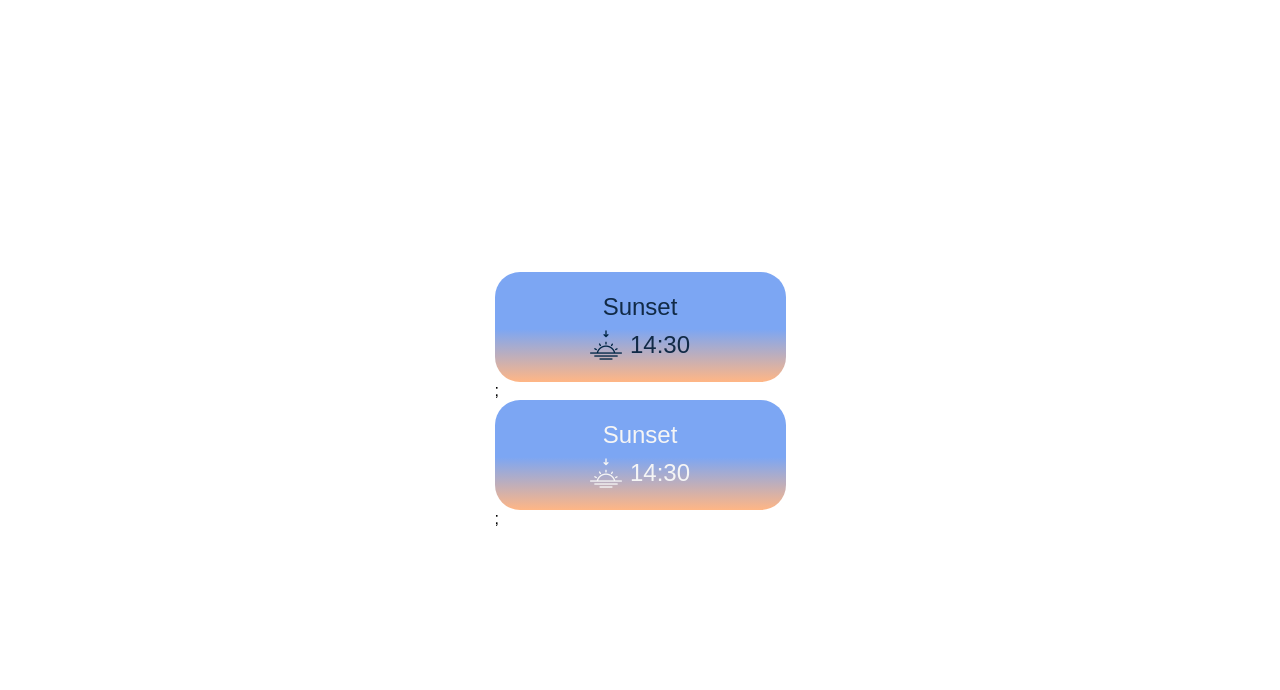
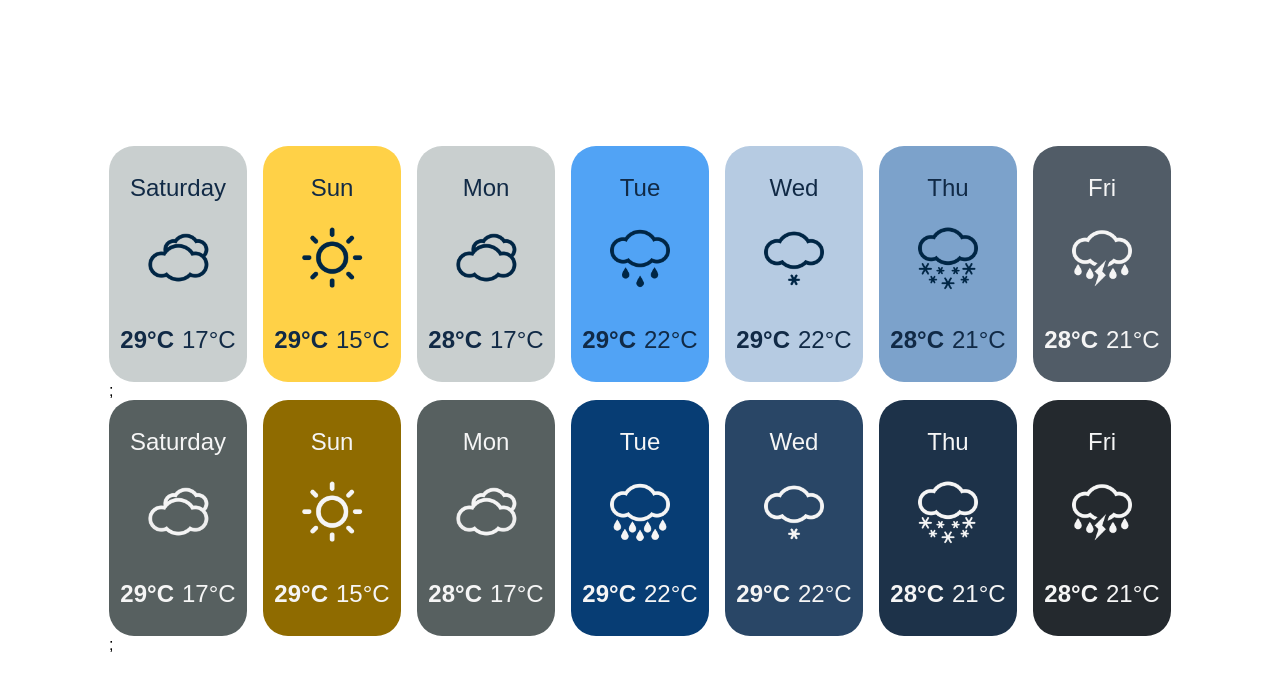
Before and after one commit to Hideyoshizane/WezaReport, a Next.js app: page /test in a window 1280 px wide. Shown: the top 690 px of the page. Built offline with nearby package versions, Linux system fonts and the light colour scheme.

Commit message:
Weather forecast component

```diff
--- a/pages/test.js
+++ b/pages/test.js
@@ -8,13 +8,48 @@ import Visibility from '@/components/Visibility/Visibility';
 import Pressure from '@/components/Pressure/Pressure';
 import Sunrise from '@/components/Sunrise/Sunrise';
 import Sunset from '@/components/Sunset/Sunset';
+import WeatherCard from '@/components/WeatherCard/WeatherCard';
+import ForecastGroup from '@/components/ForecastGroup/ForecastGroup';
 import '../styles/globals.css';
+
+const Object = {
+	time: [],
+	weatherCode: {
+		0: 3,
+		1: 0,
+		2: 1,
+		3: 53,
+		4: 71,
+		5: 85,
+		6: 99,
+	},
+	temperature2mMax: {
+		0: 29.243499755859375,
+		1: 28.743499755859375,
+		2: 27.956501007080078,
+		3: 28.506500244140625,
+		4: 28.9064998626709,
+		5: 27.956501007080078,
+		6: 28.056499481201172,
+	},
+	temperature2mMin: {
+		0: 16.943500518798828,
+		1: 14.893499374389648,
+		2: 17.043498992919922,
+		3: 22.006500244140625,
+		4: 22.4064998626709,
+		5: 20.706501007080078,
+		6: 21.006500244140625,
+	},
+	uvIndexMax: null,
+	precipitationProbabilityMax: null,
+};
 
 export default function Main() {
 	return (
 		<div>
-			<Sunset sunriseTime={'2024-10-25T14:30:00Z'} darkMode={false} />;
-			<Sunset sunriseTime={'2024-10-25T14:30:00Z'} darkMode={true} />;
+			<ForecastGroup currentDate={'2024-10-26T14:30:00Z'} WeatherData={Object} darkMode={false} usaMode={false} />;
+			<ForecastGroup currentDate={'2024-10-26T14:30:00Z'} WeatherData={Object} darkMode={true} usaMode={false} />;
 		</div>
 	);
 }
--- /dev/null
+++ b/src/components/ForecastGroup/ForecastGroup.jsx
@@ -0,0 +1,41 @@
+import React from 'react';
+import WeatherCard from '../WeatherCard/WeatherCard';
+import styles from './ForecastGroup.module.css';
+
+const ForecastGroup = ({ currentDate, WeatherData, darkMode, usaMode }) => {
+	const dateObj = new Date(currentDate);
+
+	const daysArray = [];
+	daysArray.push(dateObj.toLocaleDateString('en-US', { weekday: 'long' }));
+
+	// Get the next 6 days of the week starting from array[1]
+	for (let i = 1; i <= 6; i++) {
+		const nextDate = new Date(dateObj);
+		nextDate.setDate(dateObj.getDate() + i);
+		daysArray.push(nextDate.toLocaleDateString('en-US', { weekday: 'long' }).slice(0, 3));
+	}
+
+	return (
+		<div className={styles.wrapper}>
+			{Object.keys(WeatherData.weatherCode).map((key, index) => {
+				const code = WeatherData.weatherCode[key];
+				const maxTemp = Math.round(WeatherData.temperature2mMax[key]);
+				const lowTemp = Math.round(WeatherData.temperature2mMin[key]);
+
+				return (
+					<WeatherCard
+						key={key}
+						day={daysArray[index]}
+						code={code}
+						maxTemp={usaMode ? (maxTemp * 9) / 5 + 32 : maxTemp} // Convert to F if usaMode is true
+						lowTemp={usaMode ? (lowTemp * 9) / 5 + 32 : lowTemp} // Convert to F if usaMode is true
+						darkMode={darkMode}
+						usaMode={usaMode}
+					/>
+				);
+			})}
+		</div>
+	);
+};
+
+export default ForecastGroup;
--- /dev/null
+++ b/src/components/ForecastGroup/ForecastGroup.module.css
@@ -0,0 +1,16 @@
+.wrapper {
+    display: flex;
+    gap: 16px;
+}
+
+
+@media (max-width:640px) {
+    .wrapper {
+        display: flex;
+        flex-direction: column;
+    }
+}
+
+@media(min-width: 641px) and (max-width:1447px) {}
+
+@media (min-width: 1448px) {}
--- a/src/components/UVIndex/UVIndex.jsx
+++ b/src/components/UVIndex/UVIndex.jsx
@@ -5,12 +5,12 @@ import styles from './UVIndex.module.css';
 const UVIndex = ({ uvValue, darkMode }) => {
 	// Function to determine UV index message based on the value
 	const getUVMessage = (value) => {
-		if (value < 0) return 'Invalid value';
-		if (value <= 2.9) return 'Low';
-		if (value <= 5.9) return 'Moderate';
-		if (value <= 7.9) return 'High';
-		if (value <= 10.9) return 'Very High';
-		return 'Extreme';
+		if (value < 0) return `Invalid value (${value})`;
+		if (value <= 2.9) return `Low (${value})`;
+		if (value <= 5.9) return `Moderate (${value})`;
+		if (value <= 7.9) return `High (${value})`;
+		if (value <= 10.9) return `Very High (${value})`;
+		return `Extreme (${value})`;
 	};
 
 	const containerStyle = darkMode ? styles.darkContainer : styles.lightContainer;
--- /dev/null
+++ b/src/components/WeatherCard/WeatherCard.jsx
@@ -0,0 +1,99 @@
+import React from 'react';
+import Image from 'next/image';
+
+import sunnyLightIcon from '../../../public/assets/icons/light/sunny.png';
+import sunnyDarkIcon from '../../../public/assets/icons/dark/sunny.png';
+import cloudyLightIcon from '../../../public/assets/icons/light/cloudy.png';
+import cloudyDarkIcon from '../../../public/assets/icons/dark/cloudy.png';
+import rainyLightIcon from '../../../public/assets/icons/light/rainy.png';
+import rainyDarkIcon from '../../../public/assets/icons/dark/rainy.png';
+import snowLightIcon from '../../../public/assets/icons/light/snow.png';
+import snowDarkIcon from '../../../public/assets/icons/dark/snow.png';
+import snowstormLightIcon from '../../../public/assets/icons/light/snowstorm.png';
+import snowstormDarkIcon from '../../../public/assets/icons/dark/snowstorm.png';
+import stormLightIcon from '../../../public/assets/icons/light/storm.png';
+import stormDarkIcon from '../../../public/assets/icons/dark/storm.png';
+
+import styles from './WeatherCard.module.css';
+
+const WeatherCard = ({ day, code, maxTemp, lowTemp, darkMode, usaMode }) => {
+	maxTemp = Number(maxTemp);
+	lowTemp = Number(lowTemp);
+
+	// Convert Celsius to Fahrenheit if usaMode is true
+	if (usaMode) {
+		maxTemp = Math.round(maxTemp * (9 / 5) + 32);
+		lowTemp = Math.round(lowTemp * (9 / 5) + 32);
+	}
+
+	const weatherCategories = {
+		sunny: { lightIcon: sunnyLightIcon, darkIcon: sunnyDarkIcon },
+		cloudy: { lightIcon: cloudyLightIcon, darkIcon: cloudyDarkIcon },
+		rainy: { lightIcon: rainyLightIcon, darkIcon: rainyDarkIcon },
+		snow: { lightIcon: snowLightIcon, darkIcon: snowDarkIcon },
+		snowstorm: { lightIcon: snowstormLightIcon, darkIcon: snowstormDarkIcon },
+		storm: { lightIcon: stormLightIcon, darkIcon: stormDarkIcon },
+	};
+
+	const weatherCodeToCategory = {
+		0: 'sunny',
+		1: 'cloudy',
+		2: 'cloudy',
+		3: 'cloudy',
+		45: 'cloudy',
+		48: 'cloudy',
+		51: 'rainy',
+		53: 'rainy',
+		55: 'rainy',
+		56: 'rainy',
+		57: 'rainy',
+		61: 'rainy',
+		63: 'rainy',
+		65: 'rainy',
+		66: 'rainy',
+		67: 'rainy',
+		71: 'snow',
+		73: 'snow',
+		75: 'snow',
+		77: 'snow',
+		80: 'rainy',
+		81: 'rainy',
+		82: 'rainy',
+		85: 'snowstorm',
+		86: 'snowstorm',
+		95: 'storm',
+		96: 'storm',
+		99: 'storm',
+	};
+
+	const category = weatherCodeToCategory[code] || 'sunny';
+	const icon = darkMode ? weatherCategories[category].darkIcon : weatherCategories[category].lightIcon;
+
+	// Combine container and specific styles
+	const containerStyle = `${styles.container} ${styles[`${category}${darkMode ? 'Dark' : 'Light'}`]}`;
+	const textColor =
+		containerStyle === `${styles.container} ${styles.stormLight}`
+			? styles.darkText
+			: darkMode
+			? styles.darkText
+			: styles.lightText;
+
+	return (
+		<div className={containerStyle}>
+			<div className={styles.titleWrapper}>
+				<h1 className={`${styles.Title} ${textColor}`}>{day}</h1>
+				<Image src={icon} alt={`${category} icon`} className={styles.iconSize} priority />
+			</div>
+			<div className={styles.temperatures}>
+				<h2 className={`${styles.max} ${textColor}`}>
+					{maxTemp}°{usaMode ? 'F' : 'C'}
+				</h2>
+				<h2 className={`${styles.low} ${textColor}`}>
+					{lowTemp}°{usaMode ? 'F' : 'C'}
+				</h2>
+			</div>
+		</div>
+	);
+};
+
+export default WeatherCard;
--- /dev/null
+++ b/src/components/WeatherCard/WeatherCard.module.css
@@ -0,0 +1,210 @@
+.container {
+    border-radius: 25px;
+    display: flex;
+    flex-direction: column;
+    justify-content: center;
+    align-items: center;
+    background-color: aquamarine;
+}
+
+.darkText {
+    color: #F5F5F5;
+    padding: 0;
+    margin: 0;
+}
+
+.lightText {
+    color: #112A46;
+    padding: 0;
+    margin: 0;
+}
+
+.titleWrapper {
+    display: flex;
+    gap: 8px;
+    align-items: center;
+}
+
+.sunnyLight {
+    background-color: #FFD147;
+}
+
+.sunnyDark {
+    background-color: #8F6B00;
+}
+
+.cloudyLight {
+    background-color: #C9CFCF;
+}
+
+.cloudyDark {
+    background-color: #576060;
+}
+
+.rainyLight {
+    background-color: #51A3F5;
+}
+
+.rainyDark {
+    background-color: #073D74;
+}
+
+.snowLight {
+    background-color: #B6CBE2;
+}
+
+.snowDark {
+    background-color: #294666;
+}
+
+
+.snowstormLight {
+    background-color: #7CA2CB;
+}
+
+.snowstormDark {
+    background-color: #1D3249;
+}
+
+.stormLight {
+    background-color: #515C67;
+}
+
+.stormDark {
+    background-color: #24292E;
+}
+
+.iconSize {
+    width: 32px;
+    height: 32px;
+}
+
+
+
+
+@media (max-width:640px) {
+
+    .container {
+        box-sizing: border-box;
+        width: 343px;
+        height: 56px;
+        display: flex;
+        flex-direction: row;
+        justify-content: space-between;
+        padding: 0 16px;
+    }
+
+    .titleWrapper {
+        display: flex;
+        flex-direction: rows;
+        justify-content: space-between;
+        width: 228px;
+    }
+
+    .Title {
+        font-size: 24px;
+        font-weight: 400;
+    }
+
+    .iconSize {
+        width: 32px;
+        height: 32px;
+        margin-right: 8px;
+    }
+
+    .temperatures {
+        display: flex;
+        gap: 8px;
+    }
+
+    .max {
+        font-size: 24px;
+        font-weight: 700;
+    }
+
+    .low {
+        font-size: 24px;
+        font-weight: 300;
+    }
+
+}
+
+@media(min-width: 641px) and (max-width:1447px) {
+
+    .container {
+        width: 138px;
+        height: 236px;
+        justify-content: space-evenly;
+    }
+
+    .titleWrapper {
+        display: flex;
+        flex-direction: column;
+    }
+
+    .Title {
+        font-size: 24px;
+        font-weight: 400;
+        margin-bottom: 8px;
+    }
+
+    .iconSize {
+        width: 80px;
+        height: 80px;
+    }
+
+    .temperatures {
+        display: flex;
+        gap: 8px;
+    }
+
+    .max {
+        font-size: 24px;
+        font-weight: 700;
+    }
+
+    .low {
+        font-size: 24px;
+        font-weight: 300;
+    }
+}
+
+@media (min-width: 1448px) {
+
+    .container {
+        width: 138px;
+        height: 236px;
+        justify-content: space-evenly;
+    }
+
+    .titleWrapper {
+        display: flex;
+        flex-direction: column;
+    }
+
+    .Title {
+        font-size: 24px;
+        font-weight: 400;
+        margin-bottom: 8px;
+    }
+
+    .iconSize {
+        width: 80px;
+        height: 80px;
+    }
+
+    .temperatures {
+        display: flex;
+        gap: 8px;
+    }
+
+    .max {
+        font-size: 24px;
+        font-weight: 700;
+    }
+
+    .low {
+        font-size: 24px;
+        font-weight: 300;
+    }
+}
```
Also changed, not shown: public/assets/icons/dark/rainy.png (renamed from public/assets/icons/dark/rainny.png), public/assets/icons/light/rainy.png (renamed from public/assets/icons/light/rainny.png).
